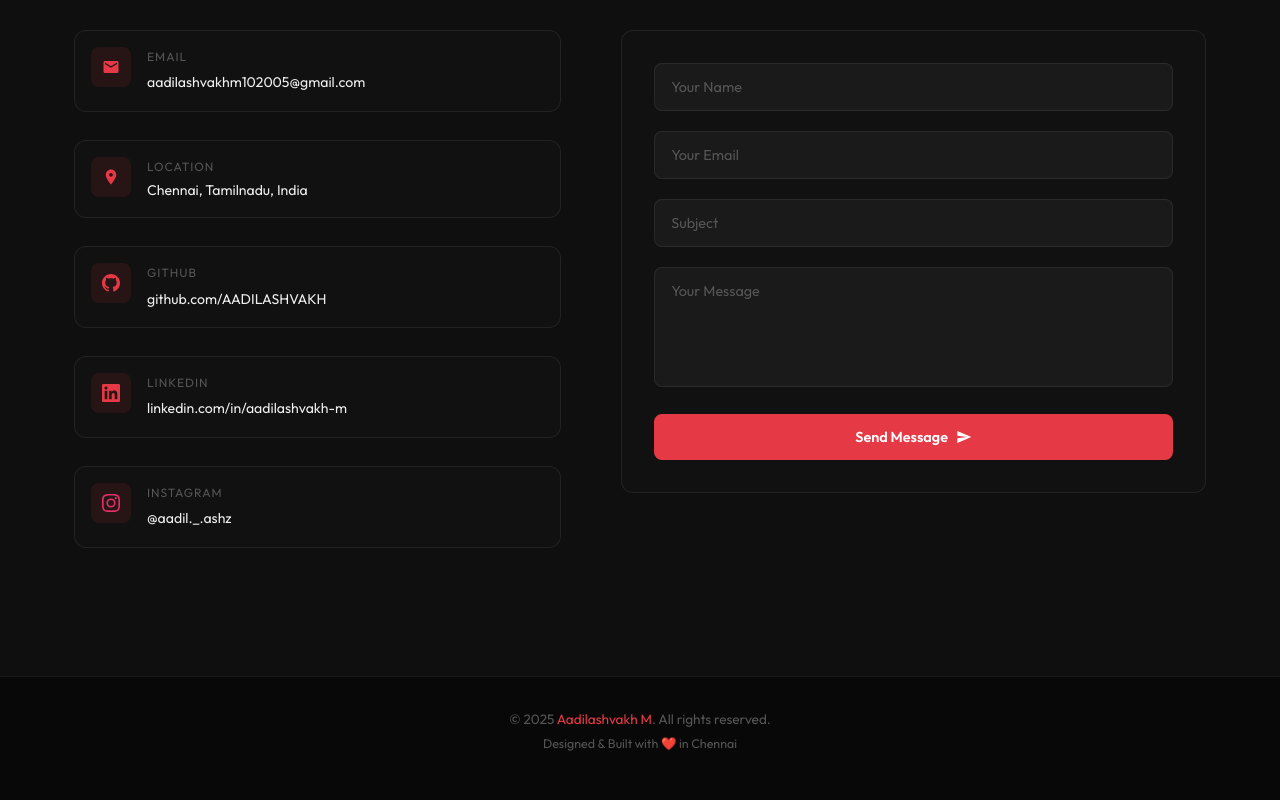
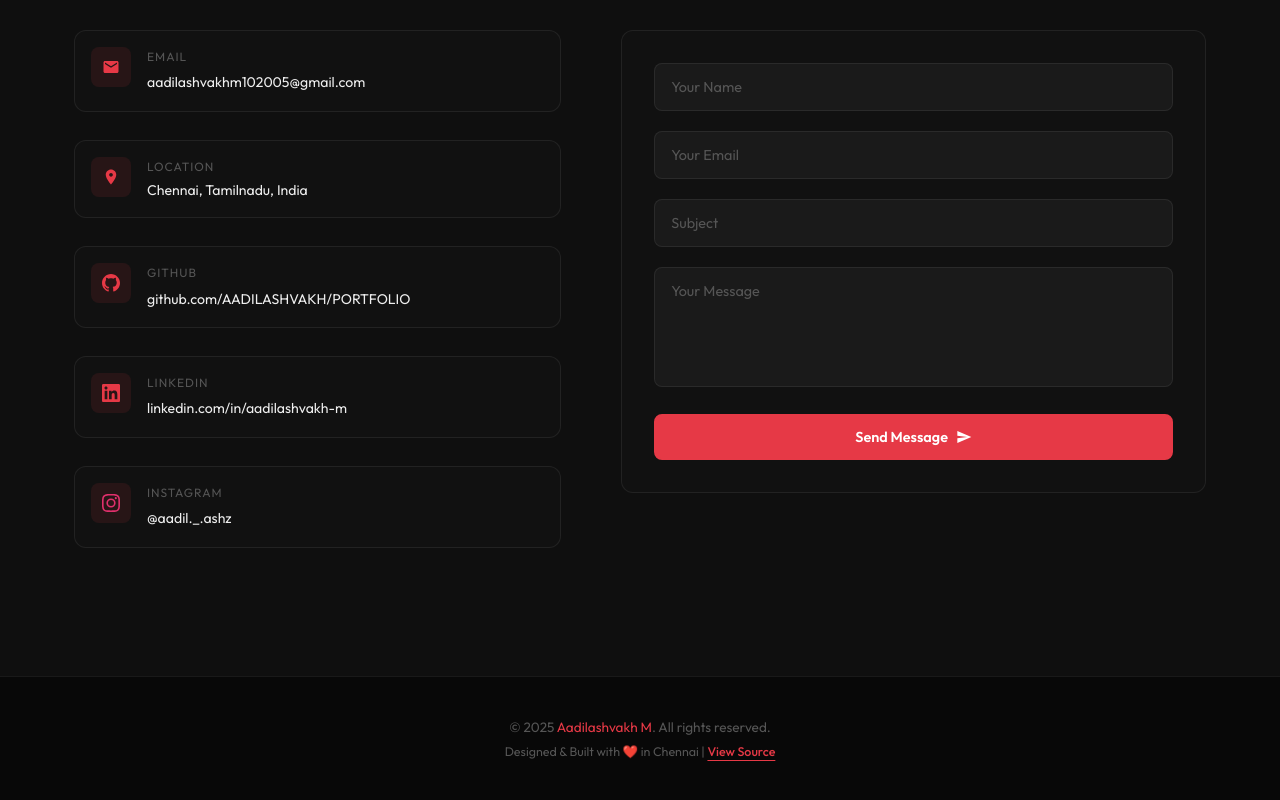
Before and after one commit to AADILASHVAKH/PORTFOLIO, a plain HTML site: page index.html in a window 1280 px wide. Shown: the part 2694-3494 px from the top of the page. Drawn offline with Linux system fonts and the light colour scheme.

Commit message:
Update GitHub links to repo and add footer source link

```diff
--- a/index.html
+++ b/index.html
@@ -461,10 +461,10 @@
               <div>
                 <p class="info-label">GitHub</p>
                 <a
-                  href="https://github.com/AADILASHVAKH"
+                  href="https://github.com/AADILASHVAKH/PORTFOLIO"
                   target="_blank"
                   class="info-value"
-                  >github.com/AADILASHVAKH</a
+                  >github.com/AADILASHVAKH/PORTFOLIO</a
                 >
               </div>
             </div>
@@ -575,7 +575,15 @@
         <p>
           © 2025 <span class="red">Aadilashvakh M</span>. All rights reserved.
         </p>
-        <p class="footer-sub">Designed & Built with ❤️ in Chennai</p>
+        <p class="footer-sub">
+          Designed & Built with ❤️ in Chennai |
+          <a
+            href="https://github.com/AADILASHVAKH/PORTFOLIO"
+            target="_blank"
+            class="footer-link"
+            >View Source</a
+          >
+        </p>
       </div>
     </footer>
 
--- a/style.css
+++ b/style.css
@@ -1216,3 +1216,22 @@ a.info-value:hover {
     bottom: 16px;
   }
 }
+
+/* Footer Link Styles */
+.footer {
+  padding: 40px 0;
+  border-top: 1px solid var(--border);
+  text-align: center;
+}
+.footer-link {
+  color: var(--red);
+  font-weight: 500;
+  transition: var(--transition);
+  text-decoration: underline;
+  text-decoration-thickness: 1px;
+  text-underline-offset: 4px;
+}
+.footer-link:hover {
+  color: var(--text);
+  text-decoration-thickness: 2px;
+}
```
